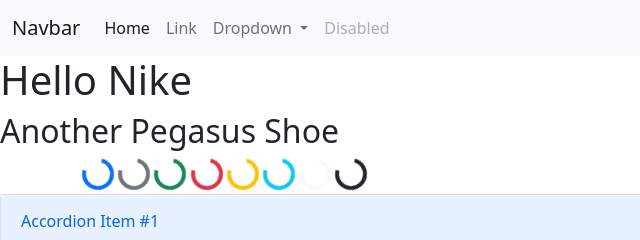
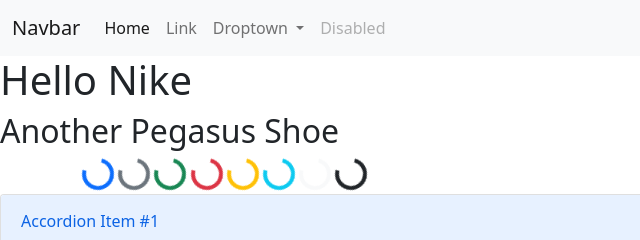
Before and after one commit to jhankarpHero/honda-crb, a plain HTML site: page index.html in a window 1280 px wide. Shown: the top 240 px of the page, 0-640 px from the left. Drawn offline with nearby package versions, Linux system fonts and the light colour scheme.

Commit message:
town commit

```diff
--- a/index.html
+++ b/index.html
@@ -32,7 +32,7 @@
                         <li class="nav-item dropdown">
                             <a class="nav-link dropdown-toggle" href="#" id="navbarDropdown" role="button"
                                 data-bs-toggle="dropdown" aria-expanded="false">
-                                Dropdown
+                                Droptown
                             </a>
                             <ul class="dropdown-menu" aria-labelledby="navbarDropdown">
                                 <li><a class="dropdown-item" href="#">Action</a></li>
```
